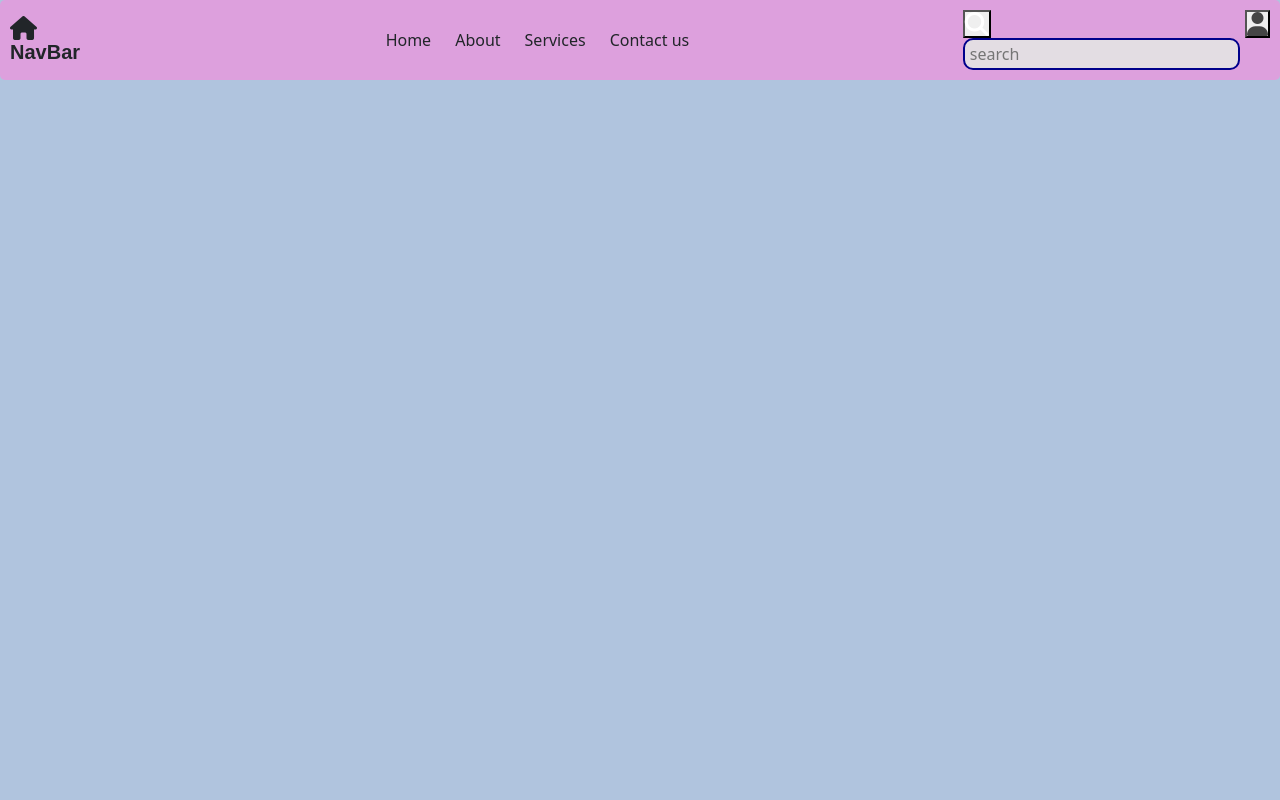
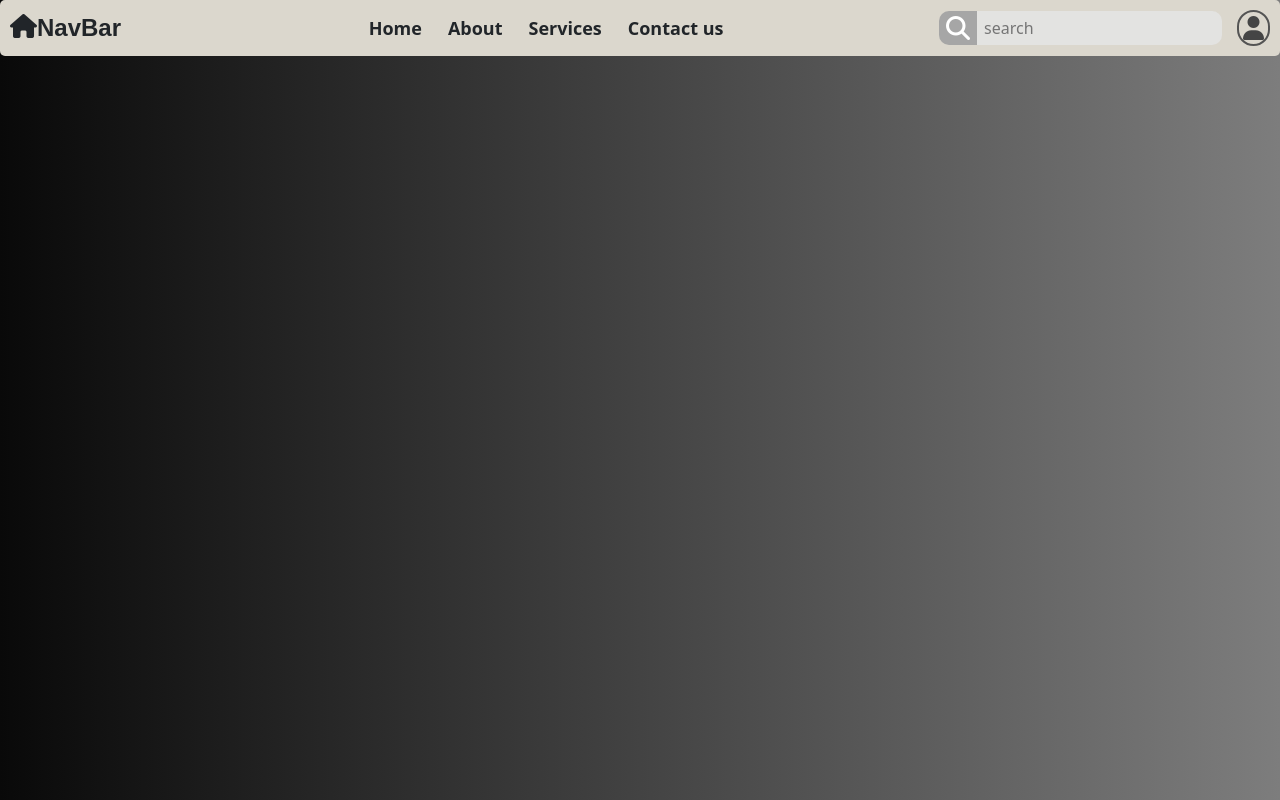
Before and after one commit to Prince-Sonii/Prasunet_WD_01, a plain HTML site: page index.html in a window 1280 px wide. Drawn offline with nearby package versions, Linux system fonts and the light colour scheme.

Commit message:
changed the style sheets to final one

```diff
--- a/navigation_styles.css
+++ b/navigation_styles.css
@@ -3,36 +3,43 @@
     padding: 0;
 }
 body {
-    background-color: lightsteelblue;
+    background: linear-gradient(90deg, #090909, #7d7d7d);
 }
 .nav_container {
-    position: fixed;
+    /* position: fixed; */
     width: 100%;
 }
 .nav_items {
     display: flex;
     justify-content: space-between;
     align-items: center;
-    background-color: plum;
+    background-color: #dbd7cd;
     /* border: 2px solid black; */
     border-radius: 5px;
 }
+.nav_items:hover {
+    opacity: 1;
+}
 .nav_hamburger {
     margin: 5px 5px;
-    align-items:start;
-
 }
 .nav_ham_icon {
     padding: 5px 10px;
-    background-color: rgb(196, 95, 196);
+    background-color: #a6a6a6;
 }
 .nav_items_logo {
     align-items: center;
+    cursor: pointer;
+}
+.logo_pic {
+    display: none;
 }
 .nav_logo_text {
     margin: 0;
+    padding: 9px;
     font-family:sans-serif;
     font-size: medium;
+    font-weight: 500;
 }
 .nav_list_items {
     display: none;
@@ -40,7 +47,19 @@ body {
 .nav_items_searchbox {
     display: none;
 }
+.search_button {
+    display: none;
+}
+.login_profile {
+    display: none;
+}
+.main_container {
+    padding-top: 60px;
+}
 @media (min-width:768px) {
+    .nav_container {
+        position: fixed;
+    }
     .nav_items {
         justify-content: space-between;
         padding: 10px 10px;
@@ -48,7 +67,15 @@ body {
     .nav_hamburger {
         display: none;
     }
+    .nav_items_logo {
+        display: flex;
+        align-items:start;
+    }
+    .logo_pic {
+        display: block;
+    }
     .nav_logo_text {
+        padding: 0px;
         font-size: 20px;
         font-weight: 600;
     }
@@ -57,41 +84,57 @@ body {
     }
     .nav_items_searchbox {
         display: flex;
+    }
+    .search_button {
+        display: flex;
+        width: max-content;
         justify-content: center;
-        gap: 5px;
+        align-items: center;
+    }
+    .search_submit_button {
+        padding: 5px 7px;
+        background-color: #a6a6a6;
+        border-top-left-radius: 10px;
+        border-bottom-left-radius: 10px;
+        border: none;
     }
     .nav_items_search {
         width: 60%;
-        padding: 2px 5px;
-        border: 2px solid darkblue;
-        border-radius: 10px;
+        padding: 5px 7px;
+        border: none;
         outline: none;
+        border-top-right-radius: 10px;
+        border-bottom-right-radius: 10px;
         background-color: rgba(229, 229, 229, 0.892);
     }
     .nav_items_search:hover {
         background-color: whitesmoke;
     }
     .nav_items_dropdown {
-        background-color: rgb(247, 178, 188);
-        padding: 2px 3px;
-        border: 1px solid black;
-        border-radius: 9px;
-        font-weight: 500;
+        background: transparent;
+        padding: 3px 7px;
+        border: 1px solid 545454;
+        border-radius: 10px;
+        margin-right: 25px;
     }
     .nav_drop_menu {
+        width: max-content;
         color: black;
         padding: 0px 20px;
         text-decoration: none;
     }
 }
 @media (min-width:1024px) {
+    .nav_logo_text {
+        font-size: 24px;
+    }
     .nav_list_items {
         display: flex;
         justify-content: space-between;
         margin: 0;
-        gap: 24px;
-        font-size: 16px;
-        font-weight: 500;
+        gap: 26px;
+        font-size: 18px;
+        font-weight: 600;
         list-style: none;
         transition: all;
     }
@@ -99,10 +142,23 @@ body {
         cursor: pointer;
         opacity: .7;
     }
+    .nav_items_searchbox {
+        gap: 15px;
+    }
     .nav_items_search {
         width: 100%;
     }
     .nav_drop_down {
         display: none;
     }
+    .login_profile {
+        display: block;
+    }
+    .login_button {
+        padding: 4px;
+        border: 2px solid #545454;
+        border-radius: 100px;
+        background: transparent;
+    }
+
 }
```
